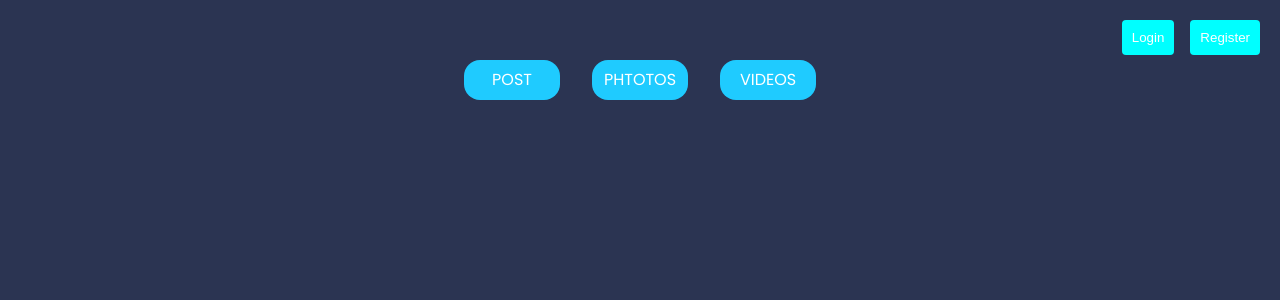
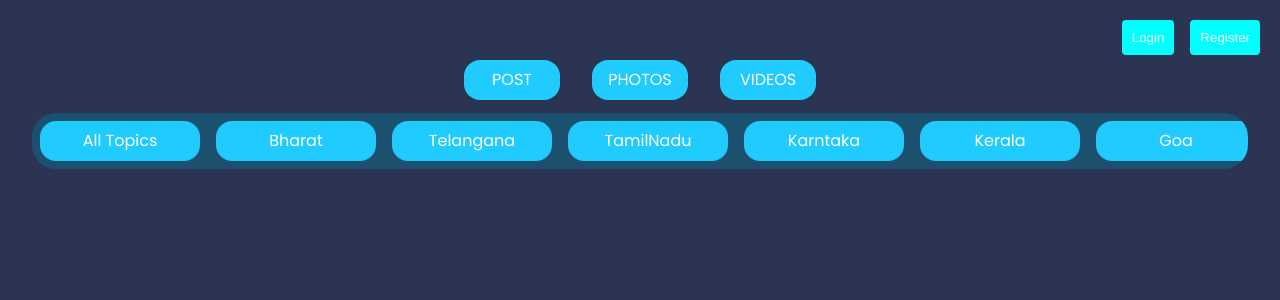
Before and after one commit to ashroaban003/CultureBeta, a React (Create React App) app in the folder client/: page / in a window 1280 px wide. Shown: the top 300 px of the page. Built offline with nearby package versions, Linux system fonts and the light colour scheme.

Commit message:
added explorebar with states

```diff
--- /dev/null
+++ b/client/src/web/components/explorebar/ExploreBar.css
@@ -0,0 +1,42 @@
+.exploreBar{
+    position: relative;
+    background-color:rgb(27, 80, 110);
+    border-radius: 1.5rem;
+    height: 5vh;
+    width: 95vw;
+    margin: auto;
+    margin-top: 0.5rem;
+    display: flex;
+    flex-direction: row;
+    flex-flow: row;
+    padding: 0.5rem 0rem 0.5rem 0rem;
+    overflow-x: auto;
+    overflow-y: hidden;
+}
+.exploreBar::-webkit-scrollbar{
+    /* display: none; */
+    background-color: transparent;
+    height: 0.3rem;
+}
+.exploreBar::-webkit-scrollbar-thumb{
+    background-color: white;
+    border-radius: 1rem;
+}
+
+.exploreIcon{
+    background-color: rgb(31, 203, 255);
+    position: relative;
+    min-width: 10rem;
+    height: inherit;
+    border-radius: 1rem;
+    display: flex;
+    justify-content: center;
+    align-items: center;
+    margin: 0 0.5rem 0 0.5rem;
+}
+.exploreIcon:hover{
+    transform: scale(1.1);
+    background-color: white;
+    cursor: pointer;
+    color:rgb(31, 203, 255);
+}
--- /dev/null
+++ b/client/src/web/components/explorebar/ExploreBar.jsx
@@ -0,0 +1,16 @@
+import './ExploreBar.css';
+import ExploreIcon from './ExploreIcon';
+
+const ExploreBar = () => {
+
+    const states = ['Bharat','Telangana', 'TamilNadu', 'Karntaka', 'Kerala', 'Goa','Maharashtra', 'Delhi', 'JK', 'UP', 'Rajsthan','Gujarat'];
+
+    return (
+        <div className="exploreBar">
+            <ExploreIcon stateName="All Topics"/>
+            {states.map((state)=>(<ExploreIcon stateName ={state}/>))}
+        </div>
+    );
+}
+
+export default ExploreBar;
--- /dev/null
+++ b/client/src/web/components/explorebar/ExploreIcon.jsx
@@ -0,0 +1,10 @@
+
+const ExploreIcon = (props) => {
+    return (
+        <div className="exploreIcon">
+            {props.stateName}
+        </div>
+     );
+}
+
+export default ExploreIcon;
--- /dev/null
+++ b/client/src/web/components/featuresbar/FeatureIcon.jsx
@@ -0,0 +1,9 @@
+const FeatureIcon = (props) => {
+    return (
+        <div className="featureIcon">
+            {props.feature}
+        </div>
+     );
+}
+
+export default FeatureIcon;
--- a/client/src/web/components/featuresbar/FeaturesBar.css
+++ b/client/src/web/components/featuresbar/FeaturesBar.css
@@ -9,7 +9,7 @@
     justify-content: center;
     padding: 0.3rem;
 }
-.feature{
+.featureIcon{
 
     background-color: rgb(31, 203, 255);
     width: 6rem;
@@ -20,7 +20,7 @@
     align-items: center;
     margin: 0 1rem 0 1rem;
 }
-.feature:hover{
+.featureIcon:hover{
     transform: scale(1.1);
     background-color: white;
     cursor: pointer;
--- a/client/src/web/components/featuresbar/FeaturesBar.jsx
+++ b/client/src/web/components/featuresbar/FeaturesBar.jsx
@@ -1,17 +1,12 @@
 import React, { Component } from 'react';
+import FeatureIcon from './FeatureIcon';
 import './FeaturesBar.css'
 const FeaturesBar = () => {
     return (
         <div className="featuresBar">
-            <div className = "feature">
-                POST
-            </div>
-            <div className = "feature">
-                PHTOTOS
-            </div>
-            <div className = "feature">
-                VIDEOS
-            </div>
+            <FeatureIcon feature="POST"/>
+            <FeatureIcon feature="PHOTOS"/>
+            <FeatureIcon feature="VIDEOS"/>
         </div>
      );
 }
--- a/client/src/web/pages/home/Home.js
+++ b/client/src/web/pages/home/Home.js
@@ -1,3 +1,4 @@
+import ExploreBar from "../../components/explorebar/ExploreBar";
 import FeaturesBar from "../../components/featuresbar/FeaturesBar";
 import Navbar from "../../components/navbar/Navbar";
 
@@ -6,6 +7,7 @@ export default function Home(params) {
       <view>
   <Navbar />
     <FeaturesBar/>
+    <ExploreBar/>
     </view>
   );
 }
```
